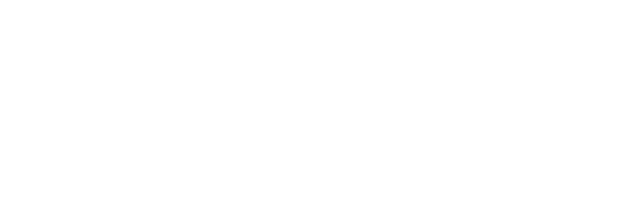
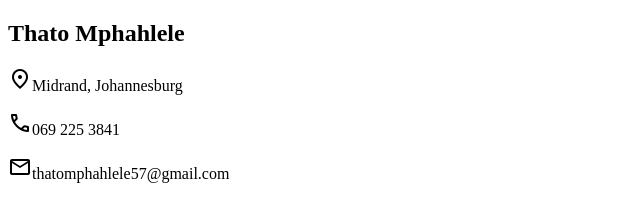
Before and after one commit to Thato50/Final-Portfolio, a plain HTML site: page index.HTML in a window 1280 px wide. Shown: the whole page, without its empty margins (0-640 px from the left). Drawn offline with nearby package versions, Linux system fonts and the light colour scheme.

Commit message:
Added icons in the header section

```diff
--- a/index.HTML
+++ b/index.HTML
@@ -6,4 +6,23 @@
         <link rel="stylesheet" href="style.CSS">
         <link rel="stylesheet" href="https://fonts.googleapis.com/css2?family=Material+Symbols+Outlined:opsz,wght,FILL,GRAD@20..48,100..700,0..1,-50..200&icon_names=location_on" />
     </head>
+    <body>
+        <header>
+            <div class="top">
+                <nav>
+                    <h1>Thato Mphahlele</h1>
+                    <div class="icons">
+                        <p><span class="material-symbols-outlined">location_on</span>Midrand, Johannesburg</p>
+                        <p><span class="material-symbols-outlined">call</span>069 225 3841</p>
+                        <p><span class="material-symbols-outlined">mail</span>thatomphahlele57@gmail.com</p>
+
+
+                        <p></p>
+
+
+                    </div>
+                </nav>
+            </div>
+        </header>
+    </body>
 </html>
```
